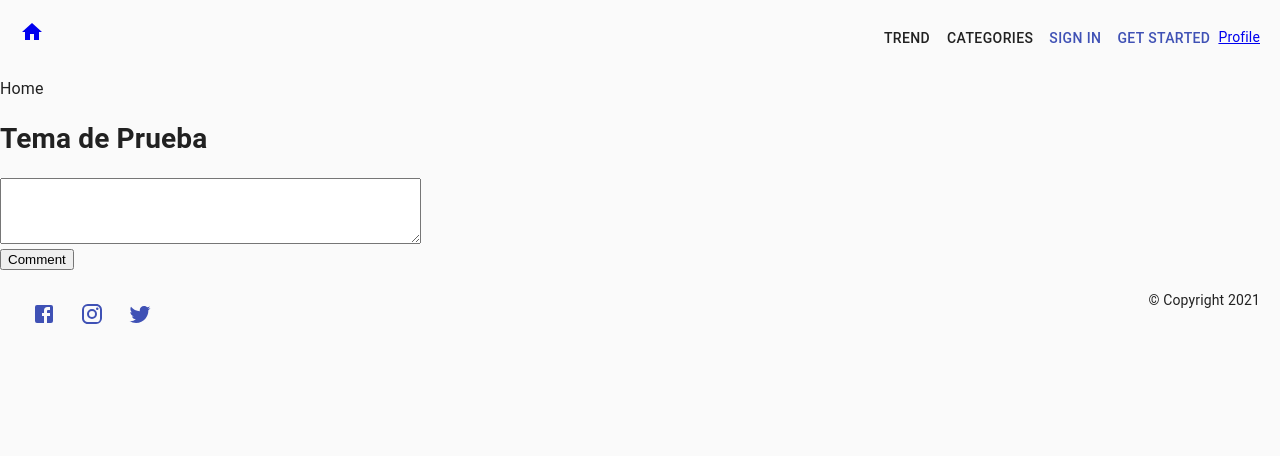
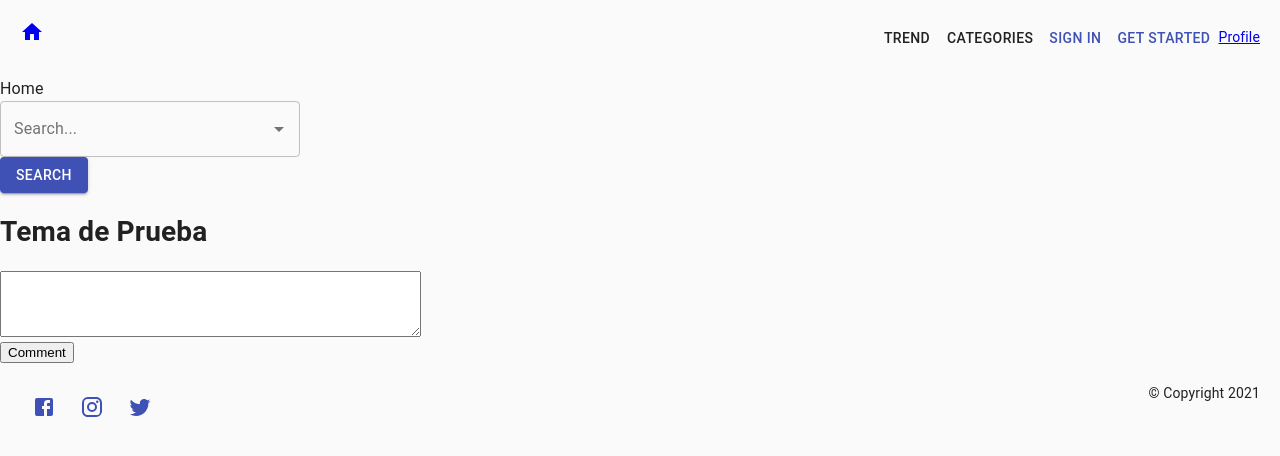
Before and after one commit to FSD0321STR/imdb, a React (Vite) app: page / in a window 1280 px wide. Shown: the top 456 px of the page. Built offline with nearby package versions, Linux system fonts and the light colour scheme.

Commit message:
added search

```diff
--- a/package.json
+++ b/package.json
@@ -8,6 +8,7 @@
   "dependencies": {
     "@material-ui/core": "^4.11.4",
     "@material-ui/icons": "^4.11.2",
+    "@material-ui/lab": "^4.0.0-alpha.58",
     "axios": "^0.21.1",
     "draft-js": "^0.11.7",
     "react": "^17.0.0",
--- a/src/App.jsx
+++ b/src/App.jsx
@@ -5,6 +5,7 @@ import Private from "./components/private-route";
 import Header from "./components/header/header";
 import Footer from "./components/footer/footer";
 import Topic from "./components/topics/topic";
+import Search from "./components/search/search";
 import TopicView from "./components/topics/topicView";
 
 /*function App() {
@@ -74,11 +75,13 @@ function App() {
 
 					<Route path="/">
 						<Home />
+						<Search/>
 					</Route>
 
 				</Switch>
 
 					<Tema/>
+
 
 				<Footer />
 
--- /dev/null
+++ b/src/components/search/search.jsx
@@ -0,0 +1,40 @@
+import React from 'react';
+import Button from '@material-ui/core/Button';
+import TextField from '@material-ui/core/TextField';
+import Autocomplete from '@material-ui/lab/Autocomplete';
+
+export default function Search() {
+  let value = "";
+  const search = () =>
+  {
+    console.log(value);
+    if(value == "" || value == " ") alert('error, empty search input')
+  }
+  const handleChange = (event) => { value = event.target.innerText };
+
+  return (
+      <div class="search">
+        <Autocomplete
+            id="combo-box-demo"
+            options={top100Films}
+            getOptionLabel={(option) => option.title}
+            style={{ width: 300 }}
+            renderInput={(params) => <TextField {...params} label="Search..." variant="outlined" />}
+            onChange={handleChange}
+            />
+            <Button variant="contained" color="primary"  onClick={search}> Search</Button>
+    </div>
+  );
+}
+
+// Top 100 films as rated by IMDb users. http://www.imdb.com/chart/top
+const top100Films = [
+    { title: 'Mobiles' },
+    { title: 'Portatiles' },
+    { title: 'Sobremesas' },
+    { title: 'Tablets' },
+    { title: 'Drones' },
+    { title: 'Accesorioss' },
+    { title: 'Tech' }
+
+]
```
Also changed, not shown: 1 other file (tests, documents, lock files or other folders).
